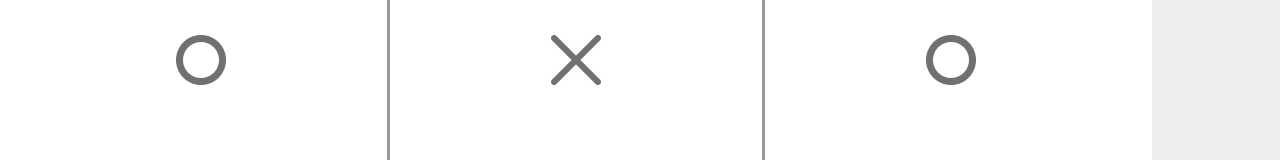
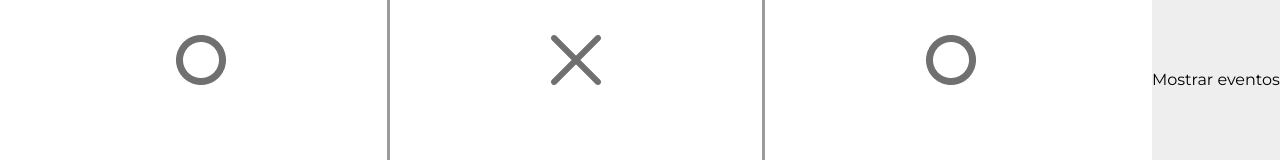
Before and after one commit to ze37/github, a React (Create React App) app in the folder JogoDaVelha/jogo-da-velha/: page / in a window 1280 px wide. Shown: the part 334-494 px from the top of the page. Built offline with nearby package versions, Linux system fonts and the light colour scheme.

Commit message:
Criado o object Label

```diff
--- a/JogoDaVelha/jogo-da-velha/src/App.js
+++ b/JogoDaVelha/jogo-da-velha/src/App.js
@@ -1,5 +1,7 @@
 import React from "react";
 import "./App.css"
+
+import Label from "./object/Label";
 import Header from "./components/Header";
 import Hashtag from "./components/Hashtag";
 
@@ -7,6 +9,7 @@
     <main className="app">
       <Header />
       <Hashtag />
+      <Label content="Mostrar eventos"/>
     </main>
 )
 
--- /dev/null
+++ b/JogoDaVelha/jogo-da-velha/src/object/Label/index.js
@@ -0,0 +1,10 @@
+import React from "react";
+
+const Label = ({content})=>(
+    <label htmlFor="">{content}</label>
+
+
+
+)
+
+export default Label
```
